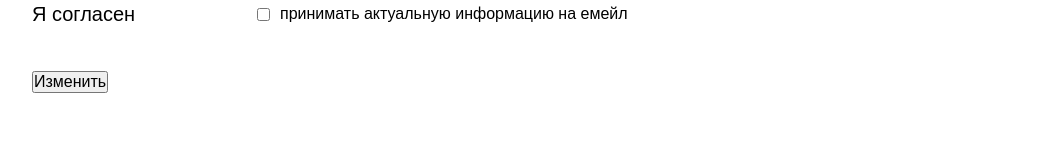
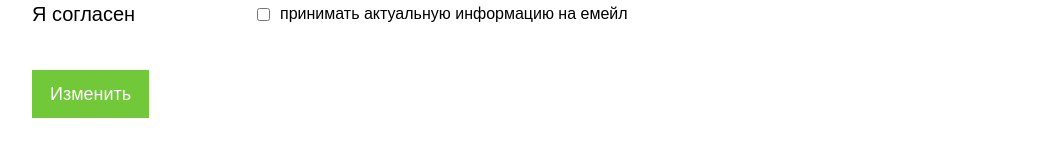
Before and after one commit to ureshii-ww/genemer, a React (Create React App) app: page / in a window 1280 px wide. Shown: the part 650-806 px from the top of the page, without its empty margins (108-1171 px from the left). Built offline with nearby package versions, Linux system fonts and the light colour scheme; no server answers.

Commit message:
Main button styling

```diff
--- a/src/components/UI/MainButton/MainButton.tsx
+++ b/src/components/UI/MainButton/MainButton.tsx
@@ -1,4 +1,5 @@
 import React, { ButtonHTMLAttributes, FC } from 'react';
+import './main-button.scss';
 
 interface MainButtonProps extends ButtonHTMLAttributes<HTMLButtonElement> {}
 
--- /dev/null
+++ b/src/components/UI/MainButton/main-button.scss
@@ -0,0 +1,12 @@
+@use 'src/styles/placeholders/button-base';
+@use 'src/styles/placeholders/text-size';
+@use 'src/styles/variables/color';
+@use 'src/styles/variables/measuring';
+
+.main-button {
+  @extend %button-base;
+  @extend %text-lg;
+  color: color.$tc-button;
+  background-color: color.$bg-button;
+  padding: measuring.$m-10 measuring.$m-18;
+}
```
